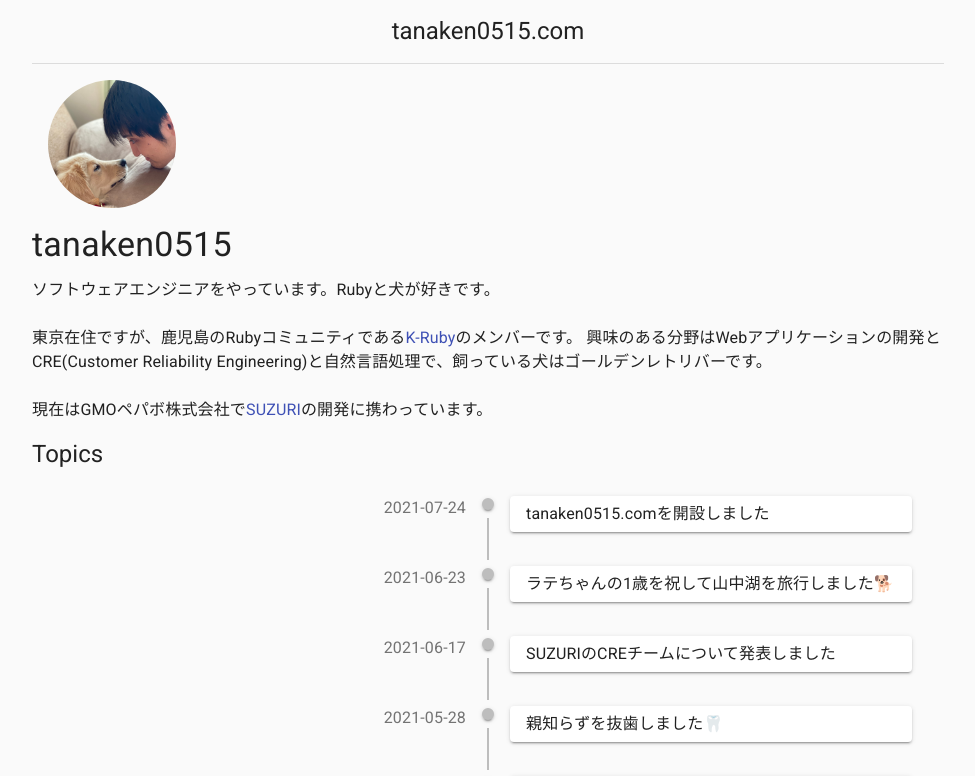
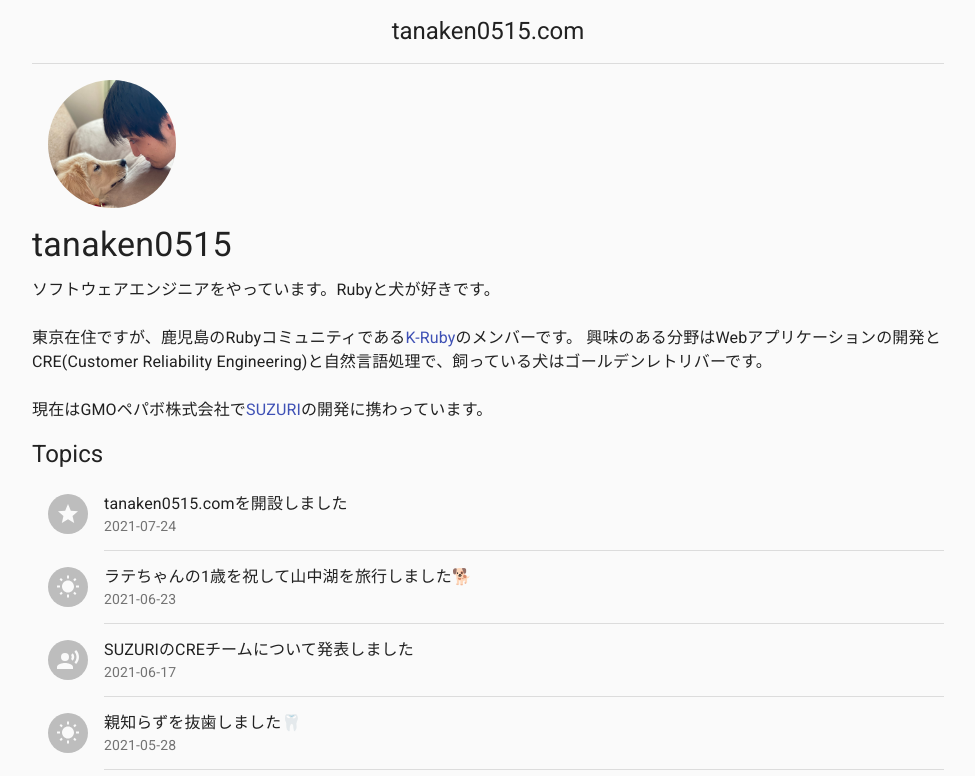
Before and after one commit to tanaken0515/tanaken0515.com, a Next.js app: page / in a window 1280 px wide. Shown: the top 776 px of the page, without its empty margins (152-1127 px from the left). Built offline with nearby package versions, Linux system fonts and the light colour scheme; a web font is replaced by a local one.

Commit message:
Use TopicsList

```diff
--- /dev/null
+++ b/components/TopicsList.js
@@ -0,0 +1,83 @@
+import { makeStyles } from '@material-ui/core/styles';
+import List from '@material-ui/core/List';
+import ListItem from '@material-ui/core/ListItem';
+import ListItemText from '@material-ui/core/ListItemText';
+import ListItemAvatar from '@material-ui/core/ListItemAvatar';
+import Avatar from '@material-ui/core/Avatar';
+import Typography from '@material-ui/core/Typography';
+import Divider from '@material-ui/core/Divider';
+import {
+  Create,
+  RecordVoiceOver,
+  Star,
+  WbSunny,
+  Work,
+} from '@material-ui/icons';
+
+const useStyles = makeStyles((theme) => ({
+  content: {
+    whiteSpace: 'pre-wrap',
+  }
+}));
+
+function TopicAvatarIcon(props) {
+  const { category } = props;
+
+  const icon = () => {
+    switch(category) {
+      case 'write':
+        return <Create />
+      case 'work':
+        return <Work />
+      case 'talk':
+        return <RecordVoiceOver />
+      case 'output':
+        return <Star />
+      default:
+        return <WbSunny />
+    }
+  }
+
+  return (
+    <>
+      {icon()}
+    </>
+  )
+}
+
+function TopicsListItem(props) {
+  const classes = useStyles();
+  const { date, content, category, isLast } = props;
+
+  return (
+    <>
+      <ListItem>
+        <ListItemAvatar>
+          <Avatar>
+            <TopicAvatarIcon category={category} />
+          </Avatar>
+        </ListItemAvatar>
+        <ListItemText
+          primary={
+            <Typography className={classes.content}>{content}</Typography>
+          }
+          secondary={date}
+        />
+      </ListItem>
+      {!isLast && <Divider variant="inset" component="li" />}
+    </>
+  );
+}
+
+
+export default function TopicsList(props) {
+  const { items } = props;
+
+  return (
+    <List>
+      { items.map(( {date, content, category}, index ) => (
+        <TopicsListItem key={index} date={date} content={content} category={category} isLast={index === items.length - 1} />
+      )) }
+    </List>
+  );
+}
--- a/data/topics.yaml
+++ b/data/topics.yaml
@@ -2,18 +2,24 @@ list:
   -
     date: 2021-03-01
     content: 車を買いました🚙
+    category: hobby
   -
     date: 2021-03-01
     content: エンジニアリングリードという職位に就きました
+    category: work
   -
     date: 2021-05-28
     content: 親知らずを抜歯しました🦷
+    category: care
   -
     date: 2021-06-17
     content: SUZURIのCREチームについて発表しました
+    category: talk
   -
     date: 2021-06-23
     content: ラテちゃんの1歳を祝して山中湖を旅行しました🐕
+    category: hobby
   -
     date: 2021-07-24
     content: tanaken0515.comを開設しました
+    category: output
--- a/package.json
+++ b/package.json
@@ -10,6 +10,7 @@
   "dependencies": {
     "@fontsource/roboto": "^4.5.0",
     "@material-ui/core": "^4.12.1",
+    "@material-ui/icons": "^4.11.2",
     "@material-ui/lab": "^4.0.0-alpha.60",
     "next": "^10.0.0",
     "react": "17.0.1",
--- a/pages/index.js
+++ b/pages/index.js
@@ -1,6 +1,7 @@
 import Head from 'next/head'
 import Layout, { name, siteTitle } from '../components/layout'
 import TopicsTimeline from '../components/TopicsTimeline'
+import TopicsList from '../components/TopicsList'
 import { makeStyles } from '@material-ui/core/styles'
 import Avatar from '@material-ui/core/Avatar'
 import Link from '@material-ui/core/Link'
@@ -53,7 +54,7 @@ export default function Home({ topics }) {
       </section>
       <section>
         <Typography variant='h5' className={classes.topicsHeader}>Topics</Typography>
-        <TopicsTimeline items={topics}/>
+        <TopicsList items={topics}/>
       </section>
     </Layout>
   )
```
Also changed, not shown: 1 other file (tests, documents, lock files or other folders).
